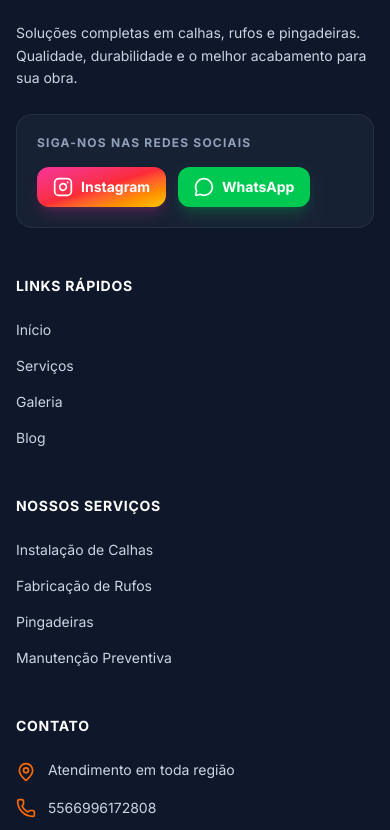
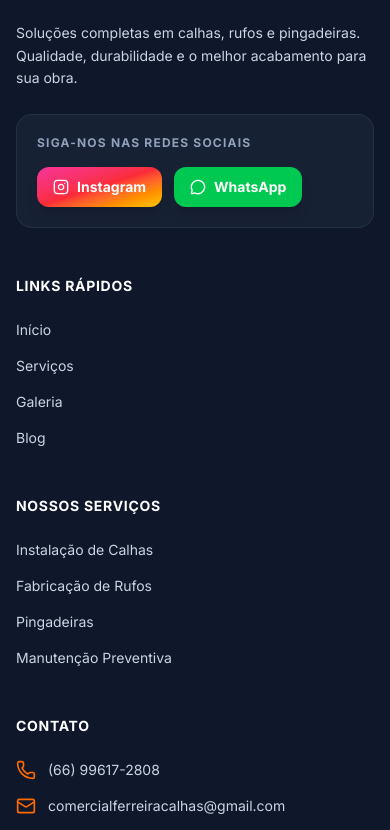
Before and after one commit to calhasferreirasinop-stack/Site, a React (Vite) app: page / in a window 390 px wide. Shown: the part 4253-5083 px from the top of the page. Built offline with nearby package versions, Linux system fonts and the light colour scheme; no server answers.

Commit message:
feat: phone format, email contact, hero image upload, per-service home image in admin

```diff
--- a/src/components/Footer.tsx
+++ b/src/components/Footer.tsx
@@ -1,6 +1,18 @@
-import { Instagram, Phone, MapPin, Hammer, MessageCircle } from 'lucide-react';
+import { Instagram, Phone, MapPin, Hammer, MessageCircle, Mail } from 'lucide-react';
 import { Link } from 'react-router-dom';
 import { useState, useEffect } from 'react';
+
+/** Formata número armazenado (ex: 5566996172808) para exibição: (66) 99617-2808 */
+function formatPhone(raw: string = ''): string {
+  const digits = raw.replace(/\D/g, '').replace(/^55/, '');
+  if (digits.length === 11) {
+    return `(${digits.slice(0, 2)}) ${digits.slice(2, 7)}-${digits.slice(7)}`;
+  }
+  if (digits.length === 10) {
+    return `(${digits.slice(0, 2)}) ${digits.slice(2, 6)}-${digits.slice(6)}`;
+  }
+  return raw;
+}
 
 export default function Footer() {
   const [settings, setSettings] = useState<any>({});
@@ -9,9 +21,13 @@ export default function Footer() {
     fetch('/api/settings').then(res => res.json()).then(setSettings);
   }, []);
 
-  const whatsapp = settings.whatsapp || '5566996172808';
-  const whatsappUrl = `https://wa.me/${whatsapp}`;
+  const whatsappRaw = settings.whatsapp || '5566996172808';
+  // wa.me exige código do país — guarda o '55' apenas na URL
+  const whatsappNumber = whatsappRaw.replace(/\D/g, '');
+  const waNumber = whatsappNumber.startsWith('55') ? whatsappNumber : `55${whatsappNumber}`;
+  const whatsappUrl = `https://wa.me/${waNumber}`;
   const instagramUrl = 'https://www.instagram.com/ferreira.calhas';
+  const email = settings.email || 'comercialferreiracalhas@gmail.com';
 
   return (
     <footer className="bg-brand-dark text-slate-300 pt-16 pb-8">
@@ -43,7 +59,7 @@ export default function Footer() {
             </p>
 
             {/* Caixa Siga-nos */}
-            <div className="bg-slate-800/60 rounded-2xl p-5 border border-slate-700/50">
+            <div className="bg-slate-800/60 rounded-2xl p-5 border border-slate-700/50 overflow-hidden">
               <p className="text-xs font-bold uppercase tracking-widest text-slate-400 mb-4">
                 Siga-nos nas redes sociais
               </p>
@@ -53,10 +69,9 @@ export default function Footer() {
                   href={instagramUrl}
                   target="_blank"
                   rel="noopener noreferrer"
-                  className="flex items-center gap-2 bg-gradient-to-br from-pink-500 via-red-500 to-yellow-400 text-white px-4 py-2.5 rounded-xl font-bold text-sm hover:opacity-90 transition-all shadow-lg shadow-pink-500/20 hover:scale-105"
-                  title="Instagram"
+                  className="inline-flex items-center gap-2 bg-gradient-to-br from-pink-500 via-red-500 to-yellow-400 text-white px-4 py-2.5 rounded-xl font-bold text-sm hover:opacity-90 transition-opacity shadow-lg"
                 >
-                  <Instagram className="w-5 h-5" />
+                  <Instagram className="w-4 h-4 shrink-0" />
                   <span>Instagram</span>
                 </a>
 
@@ -65,10 +80,9 @@ export default function Footer() {
                   href={whatsappUrl}
                   target="_blank"
                   rel="noopener noreferrer"
-                  className="flex items-center gap-2 bg-green-500 text-white px-4 py-2.5 rounded-xl font-bold text-sm hover:bg-green-400 transition-all shadow-lg shadow-green-500/20 hover:scale-105"
-                  title="WhatsApp"
+                  className="inline-flex items-center gap-2 bg-green-500 text-white px-4 py-2.5 rounded-xl font-bold text-sm hover:bg-green-400 transition-colors shadow-lg"
                 >
-                  <MessageCircle className="w-5 h-5" />
+                  <MessageCircle className="w-4 h-4 shrink-0" />
                   <span>WhatsApp</span>
                 </a>
               </div>
@@ -101,29 +115,27 @@ export default function Footer() {
           <div>
             <h3 className="text-white font-bold uppercase tracking-wider text-sm mb-6">Contato</h3>
             <ul className="space-y-4 text-sm">
-              <li className="flex items-start gap-3">
-                <MapPin className="w-5 h-5 text-brand-primary shrink-0 mt-0.5" />
-                <span>{settings.address || 'Atendimento em toda região'}</span>
+              {settings.address && (
+                <li className="flex items-start gap-3">
+                  <MapPin className="w-5 h-5 text-brand-primary shrink-0 mt-0.5" />
+                  <span>{settings.address}</span>
+                </li>
+              )}
+              <li className="flex items-center gap-3">
+                <Phone className="w-5 h-5 text-brand-primary shrink-0" />
+                <a href={whatsappUrl} target="_blank" rel="noopener noreferrer" className="hover:text-brand-primary transition-colors">
+                  {formatPhone(whatsappRaw)}
+                </a>
               </li>
               <li className="flex items-center gap-3">
-                <Phone className="w-5 h-5 text-brand-primary shrink-0" />
-                <a
-                  href={whatsappUrl}
-                  target="_blank"
-                  rel="noopener noreferrer"
-                  className="hover:text-brand-primary transition-colors"
-                >
-                  {whatsapp}
+                <Mail className="w-5 h-5 text-brand-primary shrink-0" />
+                <a href={`mailto:${email}`} className="hover:text-brand-primary transition-colors break-all">
+                  {email}
                 </a>
               </li>
               <li className="flex items-center gap-3">
                 <Instagram className="w-5 h-5 text-brand-primary shrink-0" />
-                <a
-                  href={instagramUrl}
-                  target="_blank"
-                  rel="noopener noreferrer"
-                  className="hover:text-brand-primary transition-colors"
-                >
+                <a href={instagramUrl} target="_blank" rel="noopener noreferrer" className="hover:text-brand-primary transition-colors">
                   @ferreira.calhas
                 </a>
               </li>
--- a/src/pages/Admin.tsx
+++ b/src/pages/Admin.tsx
@@ -8,6 +8,7 @@ export default function Admin() {
   const [activeTab, setActiveTab] = useState<'settings' | 'services' | 'posts' | 'gallery' | 'testimonials'>('settings');
   const [settings, setSettings] = useState<any>({});
   const [logoFile, setLogoFile] = useState<File | null>(null);
+  const [heroFile, setHeroFile] = useState<File | null>(null);
   const [services, setServices] = useState<any[]>([]);
   const [posts, setPosts] = useState<any[]>([]);
   const [gallery, setGallery] = useState<any[]>([]);
@@ -117,9 +118,10 @@ export default function Admin() {
   const handleSaveSettings = async () => {
     const formData = new FormData();
     Object.entries(settings).forEach(([key, value]) => {
-      if (key !== 'logoUrl') formData.append(key, String(value));
+      if (key !== 'logoUrl' && key !== 'heroImageUrl') formData.append(key, String(value));
     });
     if (logoFile) formData.append('logo', logoFile);
+    if (heroFile) formData.append('heroImage', heroFile);
 
     const res = await fetch('/api/settings', {
       method: 'POST',
@@ -130,6 +132,8 @@ export default function Admin() {
     if (res.status === 401) return navigate('/login');
 
     alert('Configurações salvas!');
+    setLogoFile(null);
+    setHeroFile(null);
     fetchData();
   };
 
@@ -302,8 +306,7 @@ export default function Admin() {
                   <button
                     key={tab.id}
                     onClick={() => setActiveTab(tab.id as any)}
-                    className={`w-full flex items-center gap-3 px-4 py-3 rounded-xl text-sm font-bold transition-all ${
-                      activeTab === tab.id ? 'bg-brand-primary text-white shadow-lg shadow-brand-primary/20' : 'text-slate-600 hover:bg-slate-50'
+                    className={`w-full flex items-center gap-3 px-4 py-3 rounded-xl text-sm font-bold transition-all ${activeTab === tab.id ? 'bg-brand-primary text-white shadow-lg shadow-brand-primary/20' : 'text-slate-600 hover:bg-slate-50'
                       }`}
                   >
                     <tab.icon className="w-4 h-4" />
@@ -395,6 +398,16 @@ export default function Admin() {
                       />
                     </div>
                     <div>
+                      <label className="block text-sm font-bold text-slate-700 mb-2">E-mail de Contato</label>
+                      <input
+                        type="email"
+                        value={settings.email || ''}
+                        onChange={(e) => setSettings({ ...settings, email: e.target.value })}
+                        className="w-full bg-slate-50 border-none rounded-2xl px-6 py-4 focus:ring-2 focus:ring-brand-primary transition-all"
+                        placeholder="comercialferreiracalhas@gmail.com"
+                      />
+                    </div>
+                    <div>
                       <label className="block text-sm font-bold text-slate-700 mb-2">Texto Sobre a Empresa</label>
                       <textarea
                         rows={4}
@@ -402,6 +415,22 @@ export default function Admin() {
                         onChange={(e) => setSettings({ ...settings, aboutText: e.target.value })}
                         className="w-full bg-slate-50 border-none rounded-2xl px-6 py-4 focus:ring-2 focus:ring-brand-primary transition-all"
                       />
+                    </div>
+
+                    {/* Foto da Tela Inicial */}
+                    <div className="p-6 bg-slate-50 rounded-2xl">
+                      <label className="block text-sm font-bold text-slate-700 mb-3">📸 Foto de Fundo da Tela Inicial</label>
+                      {settings.heroImageUrl && (
+                        <img src={settings.heroImageUrl} alt="Hero atual" className="w-full h-40 object-cover rounded-xl mb-4" />
+                      )}
+                      <input
+                        type="file"
+                        accept="image/*"
+                        onChange={(e) => setHeroFile(e.target.files?.[0] || null)}
+                        className="text-xs text-slate-500 file:mr-4 file:py-2 file:px-4 file:rounded-full file:border-0 file:text-xs file:font-bold file:bg-brand-primary file:text-white hover:file:bg-brand-primary/90 cursor-pointer"
+                      />
+                      {heroFile && <p className="text-xs text-brand-primary font-bold mt-2">{heroFile.name} selecionado</p>}
+                      <p className="text-xs text-slate-400 mt-2">Se não selecionar, mantém a foto atual.</p>
                     </div>
                   </div>
                   <button
@@ -475,7 +504,8 @@ export default function Admin() {
 
                   <div className="grid grid-cols-1 gap-4">
                     {services.map((service) => (
-                      <div key={service.id} className="flex items-center justify-between p-6 bg-white border border-slate-100 rounded-3xl hover:shadow-md transition-all">
+                      <div key={service.id} className="p-6 bg-white border border-slate-100 rounded-3xl hover:shadow-md transition-all">
+                        <div className="flex items-center justify-between mb-4">
                           <div className="flex items-center gap-4">
                             <img src={service.imageUrl} className="w-16 h-16 rounded-xl object-cover" />
                             <div>
@@ -495,6 +525,42 @@ export default function Admin() {
                           >
                             <Trash2 className="w-5 h-5" />
                           </button>
+                        </div>
+
+                        {/* Upload foto destaque na home */}
+                        <div className="border-t border-slate-100 pt-4">
+                          <p className="text-xs font-bold text-slate-500 uppercase tracking-widest mb-3">🏠 Foto de destaque na tela inicial</p>
+                          <div className="flex items-center gap-4">
+                            {service.homeImageUrl && (
+                              <img src={service.homeImageUrl} alt="Foto home" className="w-20 h-16 rounded-lg object-cover border border-slate-200" />
+                            )}
+                            <div className="flex-1">
+                              <input
+                                type="file"
+                                accept="image/*"
+                                onChange={async (e) => {
+                                  const file = e.target.files?.[0];
+                                  if (!file) return;
+                                  const fd = new FormData();
+                                  fd.append('homeImage', file);
+                                  const res = await fetch(`/api/services/${service.id}/home-image`, {
+                                    method: 'POST',
+                                    body: fd,
+                                    credentials: 'include'
+                                  });
+                                  if (res.ok) {
+                                    setToast({ show: true, message: 'Foto da home atualizada!', type: 'success' });
+                                    fetchData(true);
+                                  } else {
+                                    setToast({ show: true, message: 'Erro ao salvar foto.', type: 'error' });
+                                  }
+                                }}
+                                className="text-xs text-slate-500 file:mr-3 file:py-1.5 file:px-3 file:rounded-full file:border-0 file:text-xs file:font-bold file:bg-slate-100 file:text-slate-700 hover:file:bg-brand-primary hover:file:text-white cursor-pointer"
+                              />
+                              <p className="text-[10px] text-slate-400 mt-1">Esta foto aparece nos cards da tela inicial</p>
+                            </div>
+                          </div>
+                        </div>
                       </div>
                     ))}
                   </div>
@@ -637,16 +703,14 @@ export default function Admin() {
                     {gallery.map((item) => (
                       <div
                         key={item.id}
-                        className={`relative group aspect-square rounded-2xl overflow-hidden border transition-all ${
-                          selectedGalleryIds.includes(item.id) ? 'ring-4 ring-brand-primary border-brand-primary' : 'border-slate-100'
+                        className={`relative group aspect-square rounded-2xl overflow-hidden border transition-all ${selectedGalleryIds.includes(item.id) ? 'ring-4 ring-brand-primary border-brand-primary' : 'border-slate-100'
                           }`}
                         onClick={() => toggleGallerySelection(item.id)}
                       >
                         <img src={item.imageUrl} className="w-full h-full object-cover" />
 
                         {/* Checkbox Overlay */}
-                        <div className={`absolute top-3 right-3 w-6 h-6 rounded-md border-2 flex items-center justify-center transition-all ${
-                          selectedGalleryIds.includes(item.id)
+                        <div className={`absolute top-3 right-3 w-6 h-6 rounded-md border-2 flex items-center justify-center transition-all ${selectedGalleryIds.includes(item.id)
                             ? 'bg-brand-primary border-brand-primary'
                             : 'bg-white/50 border-white opacity-0 group-hover:opacity-100'
                           }`}>
```
Also changed, not shown: api/[...slug].ts (+23 -0 lines), src/pages/Home.tsx (+18 -29 lines). Lines whose indentation alone changed are shown as unchanged.
